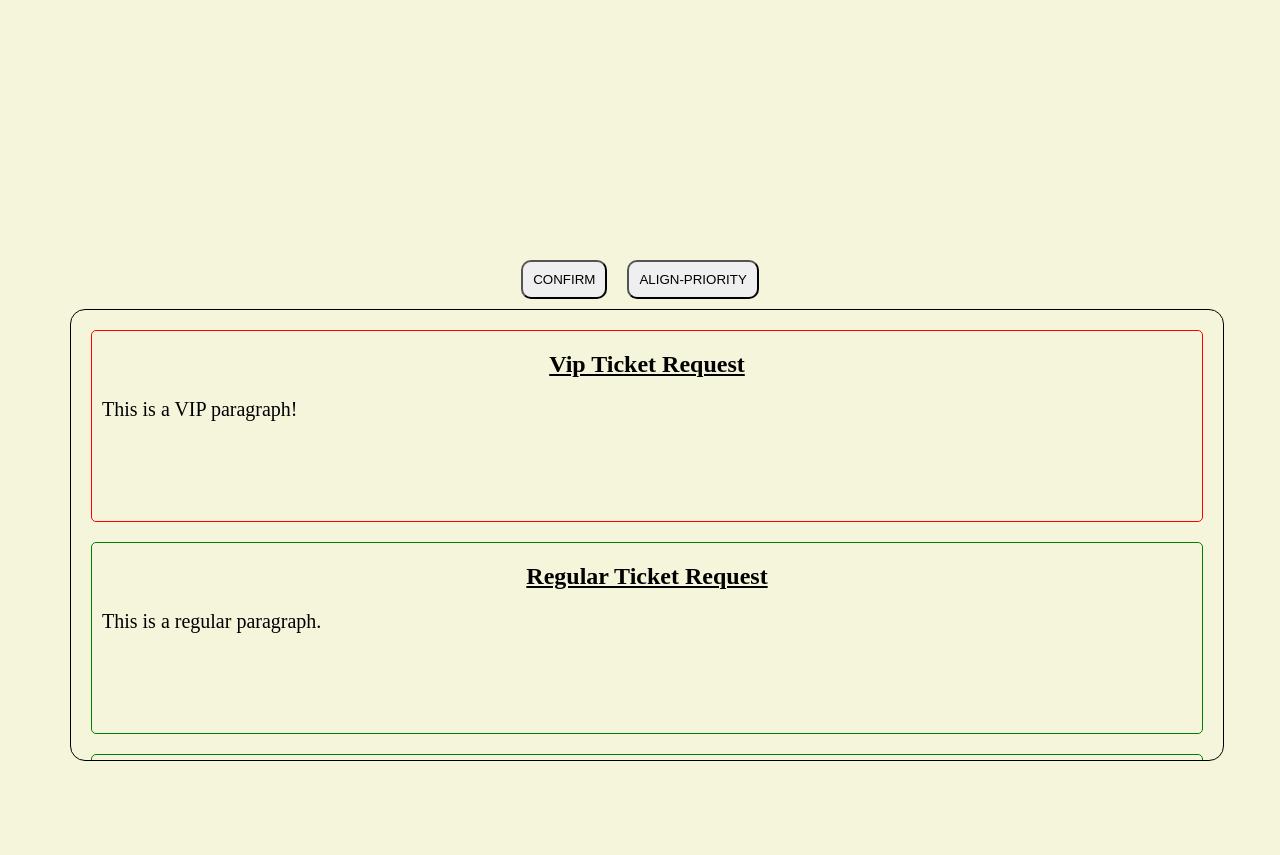
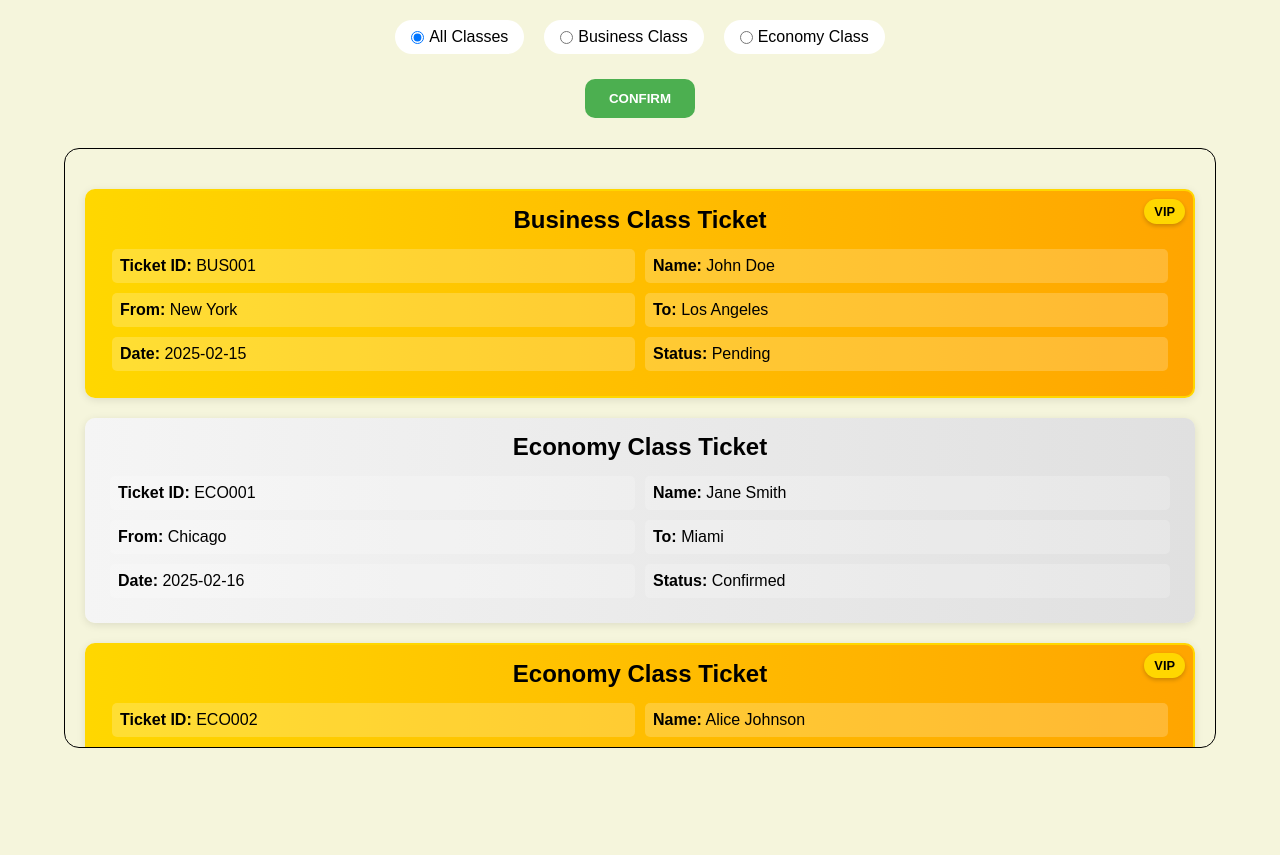
Before and after one commit to Shubham-Joshi-1/Project-Airline, a website: page static/admin.html in a window 1280 px wide. After the commit the page ends 800 px from the top, so only its background shows below. Drawn offline with Linux system fonts and the light colour scheme.

Commit message:
created admin page for priority queue

```diff
--- a/static/admin.html
+++ b/static/admin.html
@@ -3,123 +3,297 @@
 <head>
     <meta charset="UTF-8">
     <meta name="viewport" content="width=device-width, initial-scale=1.0">
-    <title>Document</title>
+    <title>Ticket Priority System</title>
     <style>
-        body{
-        margin :0px;
-        padding : 0px;
-        background-color: beige;
+        body {
+            margin: 0;
+            padding: 0;
+            background-color: beige;
+            font-family: Arial, sans-serif;
         }
 
-        .container{
-         height: 100vh;
-         width:  100%;
+        .container {
+            height: 100vh;
+            width: 100%;
+        }
 
-        }
-        .btn-container{
+        .control-container {
             display: flex;
             justify-content: center;
             align-items: center;
-            margin-top: 250px;
+            padding: 20px;
+            position: sticky;
+            top: 0;
+            background-color: beige;
+            z-index: 1;
+            flex-direction: column;
+            gap: 15px;
         }
-        button{
-            padding: 10px;
+
+        .radio-group {
+            display: flex;
+            gap: 20px;
+            align-items: center;
+        }
+
+        .radio-label {
+            display: flex;
+            align-items: center;
+            gap: 5px;
+            cursor: pointer;
+            padding: 8px 16px;
+            border-radius: 20px;
+            background-color: white;
+            transition: all 0.3s ease;
+        }
+
+        .radio-label:hover {
+            background-color: #f0f0f0;
+        }
+
+        .radio-label input[type="radio"] {
+            margin: 0;
+        }
+
+        button {
+            padding: 12px 24px;
             margin: 10px;
             border-radius: 10px;
+            border: none;
+            cursor: pointer;
+            font-weight: bold;
+            transition: all 0.3s ease;
+            background-color: #4CAF50;
+            color: white;
         }
-        .queue{
-            width:90%;
+
+        button:hover {
+            transform: translateY(-2px);
+            box-shadow: 0 2px 8px rgba(0,0,0,0.1);
+        }
+
+        .queue {
+            width: 90%;
             border: black 1px solid;
             border-radius: 15px;
-            margin-left: 70px;
-            height: 450px;
-            overflow-y: scroll ;
+            margin: 0 auto;
+            height: calc(100vh - 200px);
+            overflow-y: auto;
+            padding: 20px;
+            box-sizing: border-box;
         }
-        .vip{
-                height: 190px;
-                border: 1px red solid;
-                margin: 20px;
-                border-radius: 5px;
 
+        .business {
+            background: linear-gradient(to right, #4a90e2, #357abd);
+            color: white;
+            border: none;
+            margin: 20px 0;
+            border-radius: 10px;
+            padding: 15px;
+            box-shadow: 0 2px 8px rgba(0,0,0,0.1);
         }
-        .regular{
-                height: 190px;
-                border: 1px green solid;
-                margin: 20px;
-                border-radius: 5px;
 
+        .economy {
+            background: linear-gradient(to right, #f5f5f5, #e0e0e0);
+            color: black;
+            border: none;
+            margin: 20px 0;
+            border-radius: 10px;
+            padding: 15px;
+            box-shadow: 0 2px 8px rgba(0,0,0,0.1);
         }
-        h2{
+
+        .vip {
+            background: linear-gradient(to right, #ffd700, #ffa500) !important;
+            color: black !important;
+            border: 2px solid #ffd700 !important;
+        }
+
+        .vip-badge {
+            position: absolute;
+            top: 10px;
+            right: 10px;
+            background: #ffd700;
+            padding: 5px 10px;
+            border-radius: 15px;
+            font-weight: bold;
+            font-size: 0.8em;
+            box-shadow: 0 2px 4px rgba(0,0,0,0.2);
+        }
+
+        .ticket-container {
+            position: relative;
+        }
+
+        h2 {
             text-align: center;
-            text-decoration: underline;
+            margin: 0 0 15px 0;
+            color: inherit;
+            font-size: 1.5rem;
         }
-        p{
-            margin:10px;
-            font-size: 20px;
+
+        .ticket-info {
+            display: grid;
+            grid-template-columns: repeat(2, 1fr);
+            gap: 10px;
+            margin: 10px;
+            font-size: 16px;
+        }
+
+        .ticket-info div {
+            padding: 8px;
+            background-color: rgba(255, 255, 255, 0.2);
+            border-radius: 5px;
+        }
+
+        .ticket-label {
+            font-weight: bold;
         }
     </style>
 </head>
 <body>
     <div class="container">
-        <div class="btn-container">
-            <button>CONFIRM</button>
-            <button>ALIGN-PRIORITY</button>
+        <div class="control-container">
+            <div class="radio-group">
+                <label class="radio-label">
+                    <input type="radio" name="ticketClass" value="all" checked>
+                    All Classes
+                </label>
+                <label class="radio-label">
+                    <input type="radio" name="ticketClass" value="business">
+                    Business Class
+                </label>
+                <label class="radio-label">
+                    <input type="radio" name="ticketClass" value="economy">
+                    Economy Class
+                </label>
+            </div>
+            <button onclick="confirmTickets()">CONFIRM</button>
         </div>
 
         <div class="queue">
-            <!-- <div class="vip">
-                <h2>VIP TICKET REQUEST</h2>
-                <p></p>
-            </div>
-            <div class="regular">
-                <h2>REGULAR TICKET BOOKING</h2>
-                <p></p>
-            </div> -->
+            <!-- Tickets will be dynamically inserted here -->
         </div>
+    </div>
 
-    </div>
-</body>
     <script>
-        function createDivWithContent(paragraphText, type) {
+        function createTicket(ticketData) {
             const container = document.querySelector(".queue");
             if (!container) {
                 console.error("Container div with class 'queue' not found.");
                 return;
             }
 
+            const ticketContainer = document.createElement("div");
+            ticketContainer.classList.add("ticket-container");
 
             const newDiv = document.createElement("div");
+            newDiv.classList.add(ticketData.class.toLowerCase());
+            if (ticketData.isVip) {
+                newDiv.classList.add('vip');
+            }
+            newDiv.dataset.ticketClass = ticketData.class.toLowerCase();
 
-            if (type === "vip") {
-                newDiv.classList.add("vip");
-                const heading = document.createElement("h2");
-                heading.textContent = "Vip Ticket Request";
+            const heading = document.createElement("h2");
+            heading.textContent = `${ticketData.class} Class Ticket`;
 
+            if (ticketData.isVip) {
+                const vipBadge = document.createElement("div");
+                vipBadge.classList.add("vip-badge");
+                vipBadge.textContent = "VIP";
+                ticketContainer.appendChild(vipBadge);
+            }
 
-                const paragraph = document.createElement("p");
-                paragraph.textContent = paragraphText;
-                newDiv.appendChild(heading);
-                newDiv.appendChild(paragraph);
-                container.appendChild(newDiv);
-            } else {
-                newDiv.classList.add("regular");
-                const heading = document.createElement("h2");
-                heading.textContent = "Regular Ticket Request";
+            const ticketInfo = document.createElement("div");
+            ticketInfo.classList.add("ticket-info");
 
+            const infoHTML = `
+                <div><span class="ticket-label">Ticket ID:</span> ${ticketData.id}</div>
+                <div><span class="ticket-label">Name:</span> ${ticketData.name}</div>
+                <div><span class="ticket-label">From:</span> ${ticketData.from}</div>
+                <div><span class="ticket-label">To:</span> ${ticketData.to}</div>
+                <div><span class="ticket-label">Date:</span> ${ticketData.date}</div>
+                <div><span class="ticket-label">Status:</span> ${ticketData.status}</div>
+            `;
 
-                const paragraph = document.createElement("p");
-                paragraph.textContent = paragraphText;
-                newDiv.appendChild(heading);
-                newDiv.appendChild(paragraph);
-                container.appendChild(newDiv);
+            ticketInfo.innerHTML = infoHTML;
+
+            newDiv.appendChild(heading);
+            newDiv.appendChild(ticketInfo);
+            ticketContainer.appendChild(newDiv);
+            container.appendChild(ticketContainer);
+        }
+
+        function filterTickets(ticketClass) {
+            const tickets = document.querySelectorAll('.ticket-container');
+            tickets.forEach(ticket => {
+                const ticketElement = ticket.querySelector('[data-ticket-class]');
+                if (ticketClass === 'all' || ticketElement.dataset.ticketClass === ticketClass) {
+                    ticket.style.display = 'block';
+                } else {
+                    ticket.style.display = 'none';
+                }
+            });
+        }
+
+        function confirmTickets() {
+            // Add your confirmation logic here
+            console.log('Confirming tickets...');
+        }
+
+        // Add radio button event listeners
+        document.querySelectorAll('input[name="ticketClass"]').forEach(radio => {
+            radio.addEventListener('change', (e) => {
+                filterTickets(e.target.value);
+            });
+        });
+
+        // Example usage with mock data
+        const sampleTickets = [
+            {
+                class: "Business",
+                id: "BUS001",
+                name: "John Doe",
+                from: "New York",
+                to: "Los Angeles",
+                date: "2025-02-15",
+                status: "Pending",
+                isVip: true
+            },
+            {
+                class: "Economy",
+                id: "ECO001",
+                name: "Jane Smith",
+                from: "Chicago",
+                to: "Miami",
+                date: "2025-02-16",
+                status: "Confirmed",
+                isVip: false
+            },
+            {
+                class: "Economy",
+                id: "ECO002",
+                name: "Alice Johnson",
+                from: "London",
+                to: "Paris",
+                date: "2025-02-17",
+                status: "Pending",
+                isVip: true
+            },
+            {
+                class: "Business",
+                id: "BUS002",
+                name: "Bob Wilson",
+                from: "Tokyo",
+                to: "Sydney",
+                date: "2025-02-18",
+                status: "Confirmed",
+                isVip: false
             }
-}
+        ];
 
-// Usage examples
-createDivWithContent("This is a VIP paragraph!", "vip");
-createDivWithContent( "This is a regular paragraph.", "regular");
-createDivWithContent( "This is a regular paragraph.", "regular");
-createDivWithContent( "This is a regular paragraph.", "vip");
-createDivWithContent("this is new paragraph.","vip")
+        // Create sample tickets
+        sampleTickets.forEach(ticket => createTicket(ticket));
     </script>
+</body>
 </html>
```
